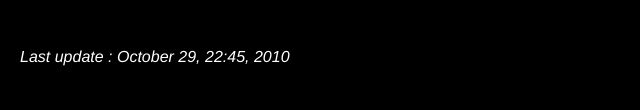
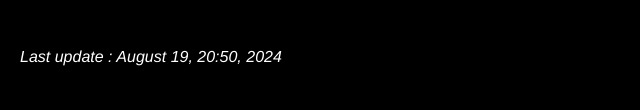
Before and after one commit to zombieboys/zombieboys.net, a plain HTML site: page index.html in a window 1280 px wide. Shown: the part 1696-1806 px from the top of the page, 0-640 px from the left. Drawn offline with Linux system fonts and the light colour scheme.

Commit message:
[UPDATE] - August 19, 20:50, 2024

```diff
--- a/index.html
+++ b/index.html
@@ -103,7 +103,7 @@
     </div>
 
     <div>
-        <cite>Last update : October 29, 22:45, 2010</cite>
+        <cite>Last update : August 19, 20:50, 2024</cite>
     </div>
 
     <script type="text/javascript">
```
